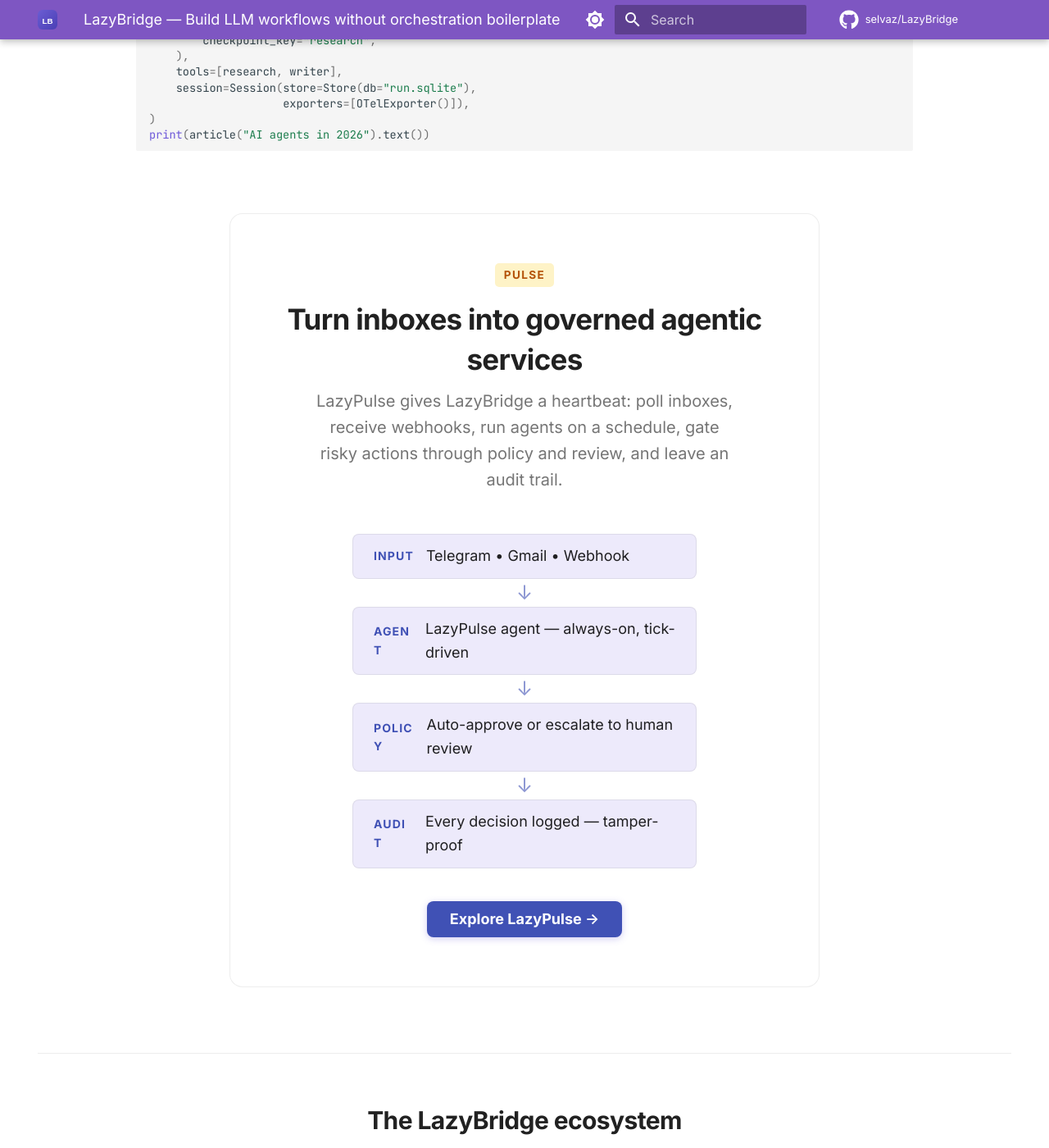
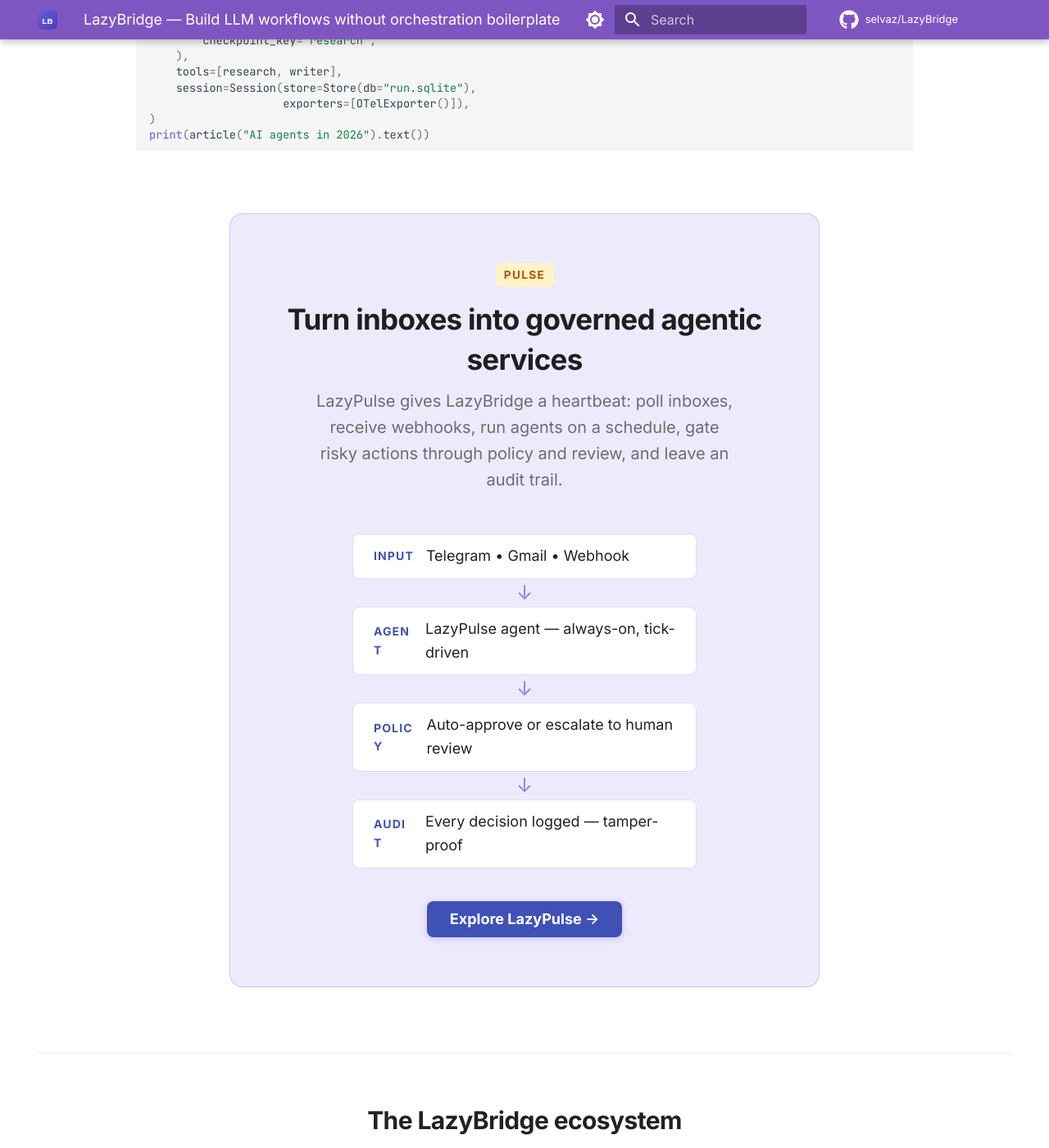
Before and after one commit to selvaz/lazybridgewebsite, an MkDocs documentation site: the page built from docs/index.md, in a window 1280 px wide and 1400 px high, scrolled down 2203 px. Shown: the whole window at 82% size. Built offline with MkDocs 1.6.1 and Material for MkDocs 9.7.7, drawn with Linux system fonts in a browser that asks for light colours; comment, search, counter and statistics services are not loaded.

Commit message:
fix: make pulse section visible and restore hero logo on mobile

```diff
--- a/docs/stylesheets/extra.css
+++ b/docs/stylesheets/extra.css
@@ -220,8 +220,8 @@
   max-width: 720px;
   margin: 0 auto 4rem;
   padding: 3rem 2rem;
-  background: var(--lb-surface);
-  border: 1px solid var(--lb-border);
+  background: var(--lb-purple-soft);
+  border: 1px solid rgba(107, 93, 211, 0.25);
   border-radius: 16px;
   text-align: center;
 }
@@ -262,8 +262,8 @@
   display: flex;
   align-items: center;
   gap: 0.75rem;
-  background: var(--lb-purple-soft);
-  border: 1px solid var(--lb-border);
+  background: var(--lb-surface);
+  border: 1px solid rgba(107, 93, 211, 0.2);
   border-radius: 8px;
   padding: 0.6rem 1.25rem;
   width: 100%;
@@ -450,9 +450,17 @@
     padding-bottom: 2rem;
     padding-left: 1.5rem;
     padding-right: 1.5rem;
-    gap: 2rem;
+    gap: 1.5rem;
   }
-  .lb-hero__art { display: none; }
+
+  /* Show mascot on mobile, smaller and centered below copy */
+  .lb-hero__art {
+    display: flex;
+    justify-content: center;
+  }
+  .lb-hero__art img {
+    max-width: 160px;
+  }
 
   .lb-feature-cards {
     grid-template-columns: 1fr;
```
